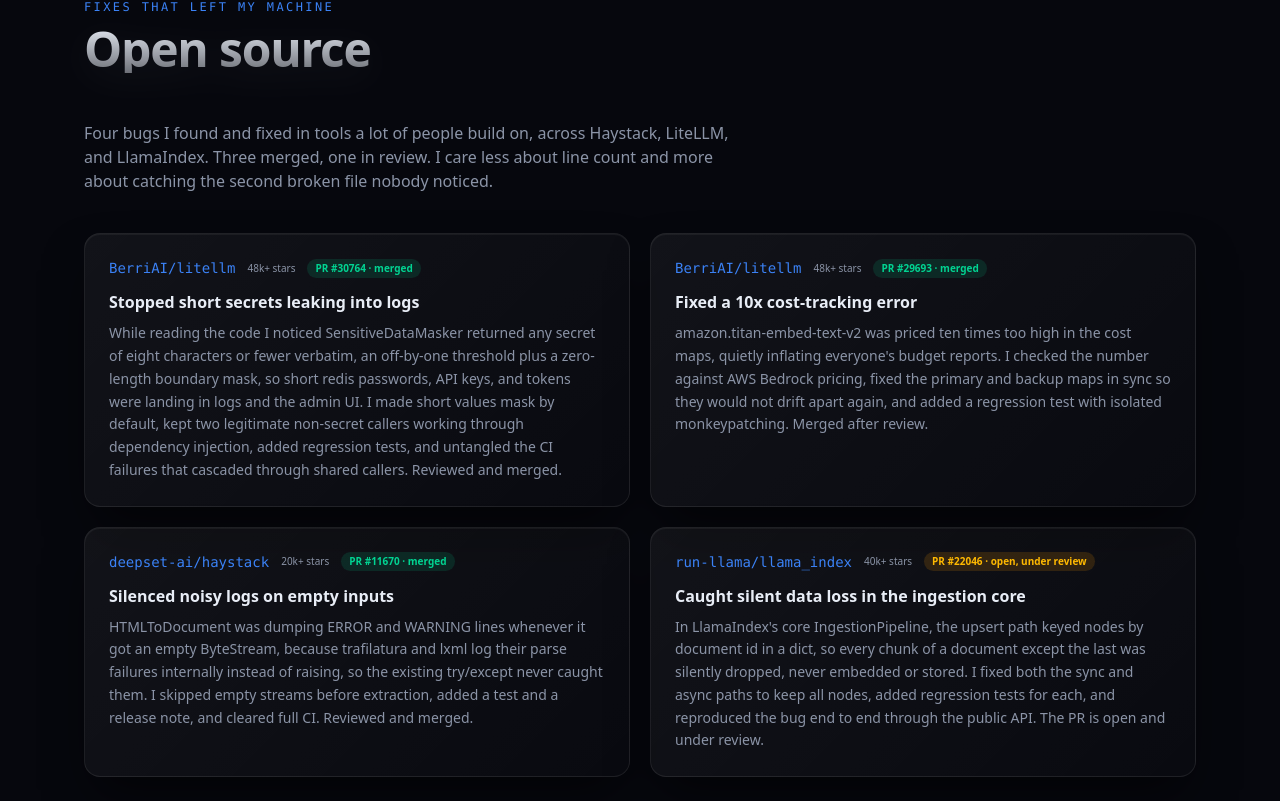
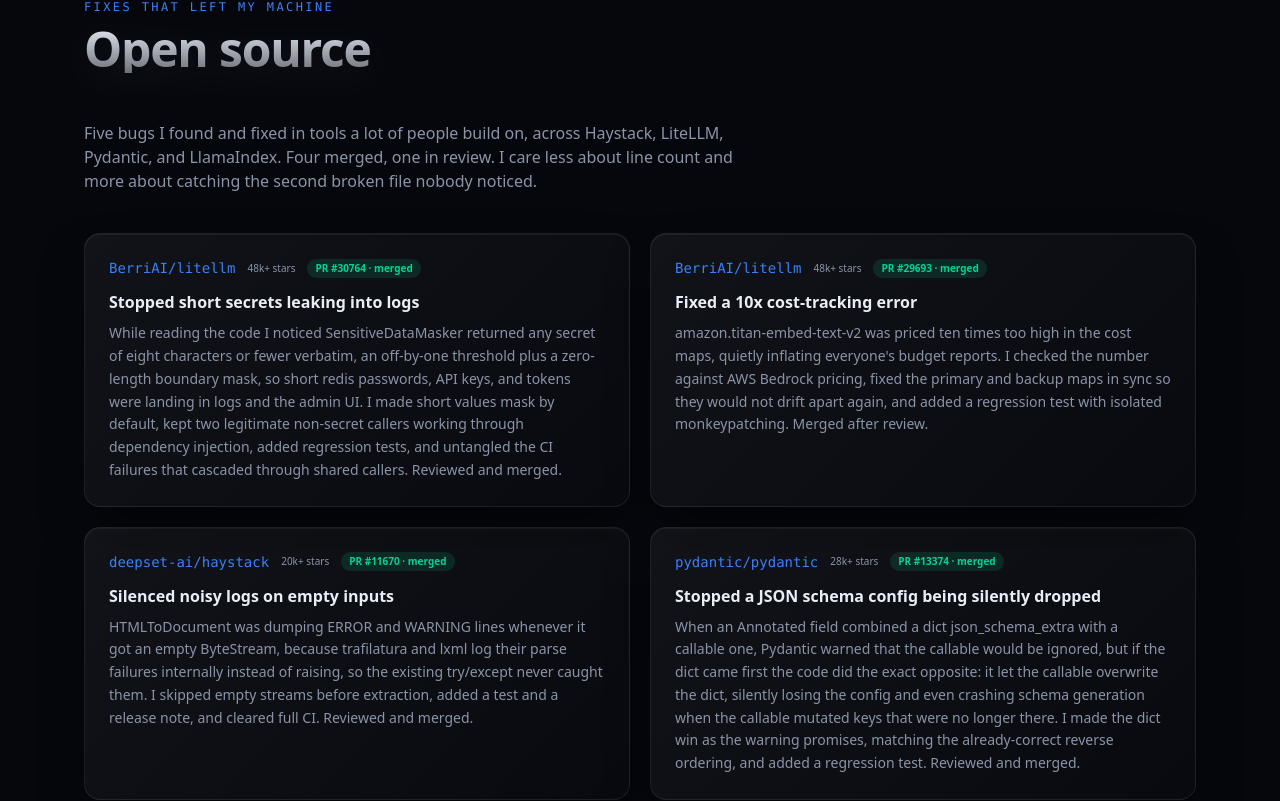
Before and after one commit to Srivatsa03/My-Portfolio, a React (Vite) app: page / in a window 1280 px wide. Shown: the part 6339-7140 px from the top of the page. Built offline with nearby package versions, Linux system fonts and the light colour scheme; the HTML template or start-up script is replaced by a standard one.

Commit message:
Add merged Pydantic PR #13374 to open source section

```diff
--- a/src/components/Sections.tsx
+++ b/src/components/Sections.tsx
@@ -127,8 +127,8 @@
     <Shell id="open-source">
       <Heading eyebrow="fixes that left my machine" title="Open source" />
       <p className="text-muted-foreground max-w-2xl mb-10 reveal">
-        Four bugs I found and fixed in tools a lot of people build on, across Haystack, LiteLLM, and LlamaIndex.
-        Three merged, one in review. I care less about line count and more about catching the second broken file nobody noticed.
+        Five bugs I found and fixed in tools a lot of people build on, across Haystack, LiteLLM, Pydantic, and LlamaIndex.
+        Four merged, one in review. I care less about line count and more about catching the second broken file nobody noticed.
       </p>
       <div className="grid md:grid-cols-2 gap-5">
         {openSource.map((o, i) => (
--- a/src/data/portfolio.ts
+++ b/src/data/portfolio.ts
@@ -205,6 +205,15 @@
     link: "https://github.com/deepset-ai/haystack/pull/11670",
   },
   {
+    repo: "pydantic/pydantic",
+    stars: "28k+ stars",
+    status: "PR #13374 · merged",
+    merged: true,
+    title: "Stopped a JSON schema config being silently dropped",
+    body: "When an Annotated field combined a dict json_schema_extra with a callable one, Pydantic warned that the callable would be ignored, but if the dict came first the code did the exact opposite: it let the callable overwrite the dict, silently losing the config and even crashing schema generation when the callable mutated keys that were no longer there. I made the dict win as the warning promises, matching the already-correct reverse ordering, and added a regression test. Reviewed and merged.",
+    link: "https://github.com/pydantic/pydantic/pull/13374",
+  },
+  {
     repo: "run-llama/llama_index",
     stars: "40k+ stars",
     status: "PR #22046 · open, under review",
```
